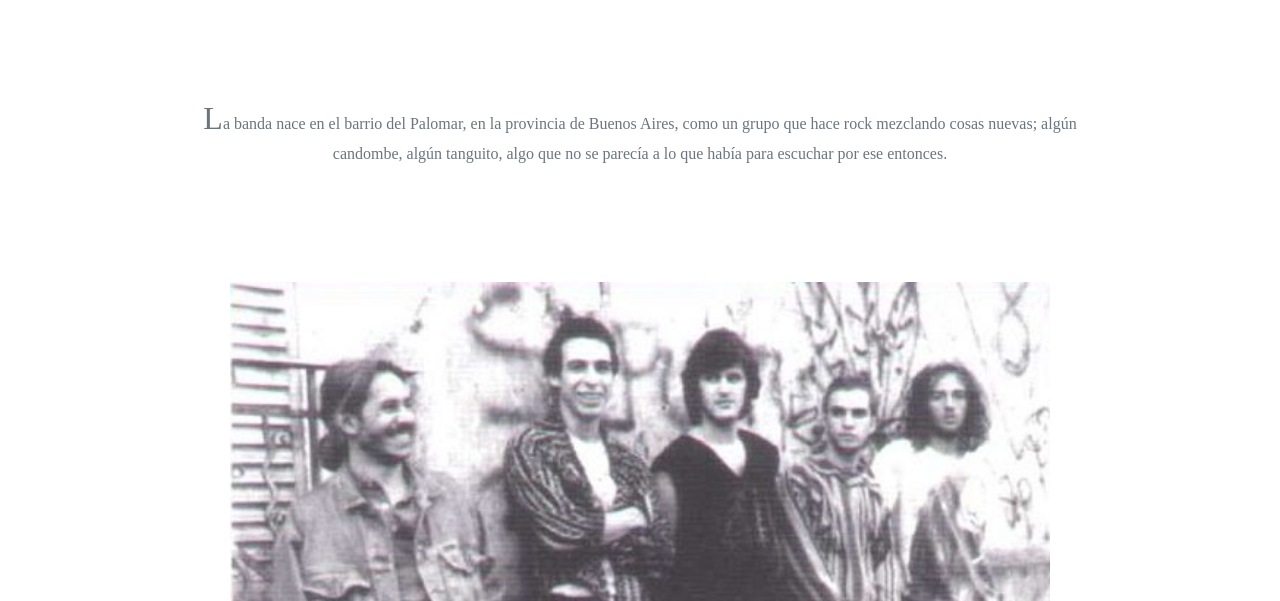
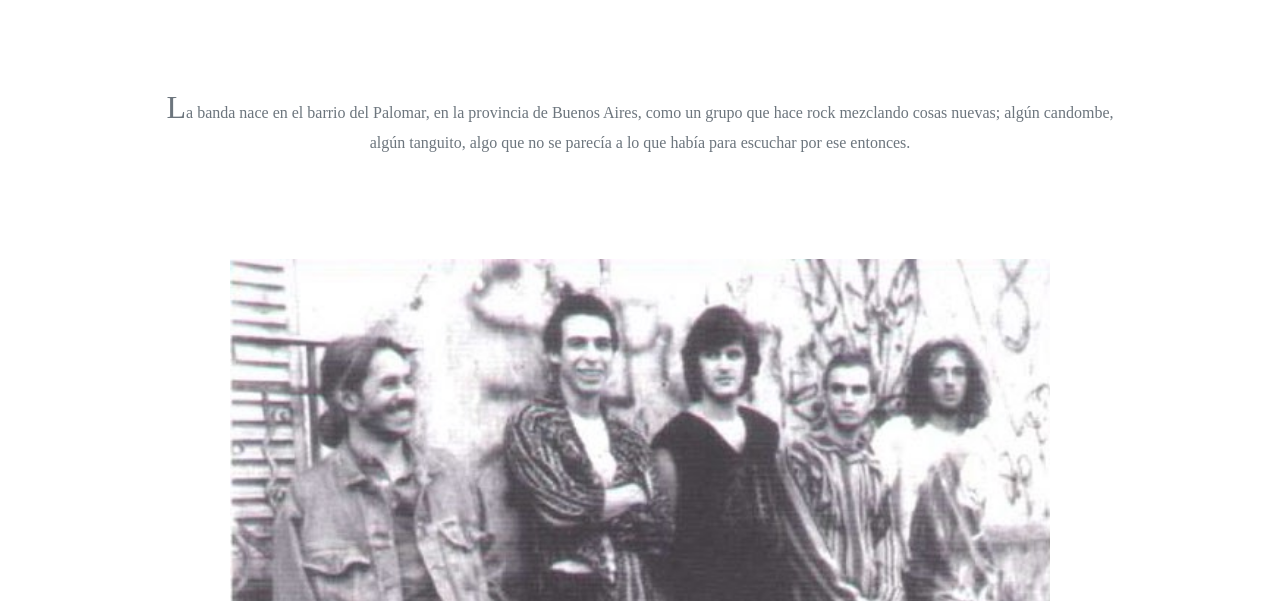
Before and after one commit to BraianURD/persas, a website: page paginas/banda.html in a window 1280 px wide. Shown: the part 199-800 px from the top of the page. Drawn offline with nearby package versions, Linux system fonts and the light colour scheme; a web font is replaced by a local one.

Commit message:
terminado

```diff
--- a/scss/_main.scss
+++ b/scss/_main.scss
@@ -110,7 +110,7 @@ main{
         color: #6c757d;
     }
     .biografia{
-        margin: 10%;
+        margin: 9%;
         font-size: 1rem;
         font-family: 'Times New Roman', Times, serif;
         color: #6c757d;
```
Also changed, not shown: css/style.css.
